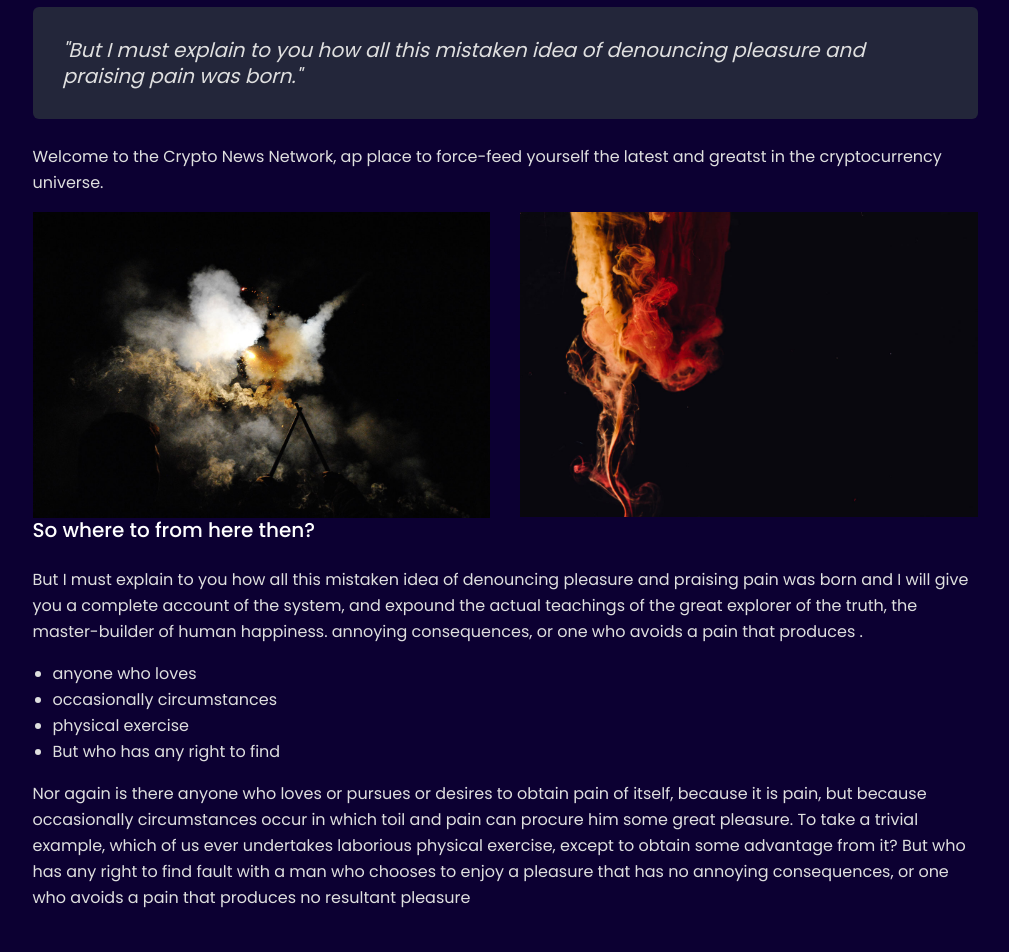
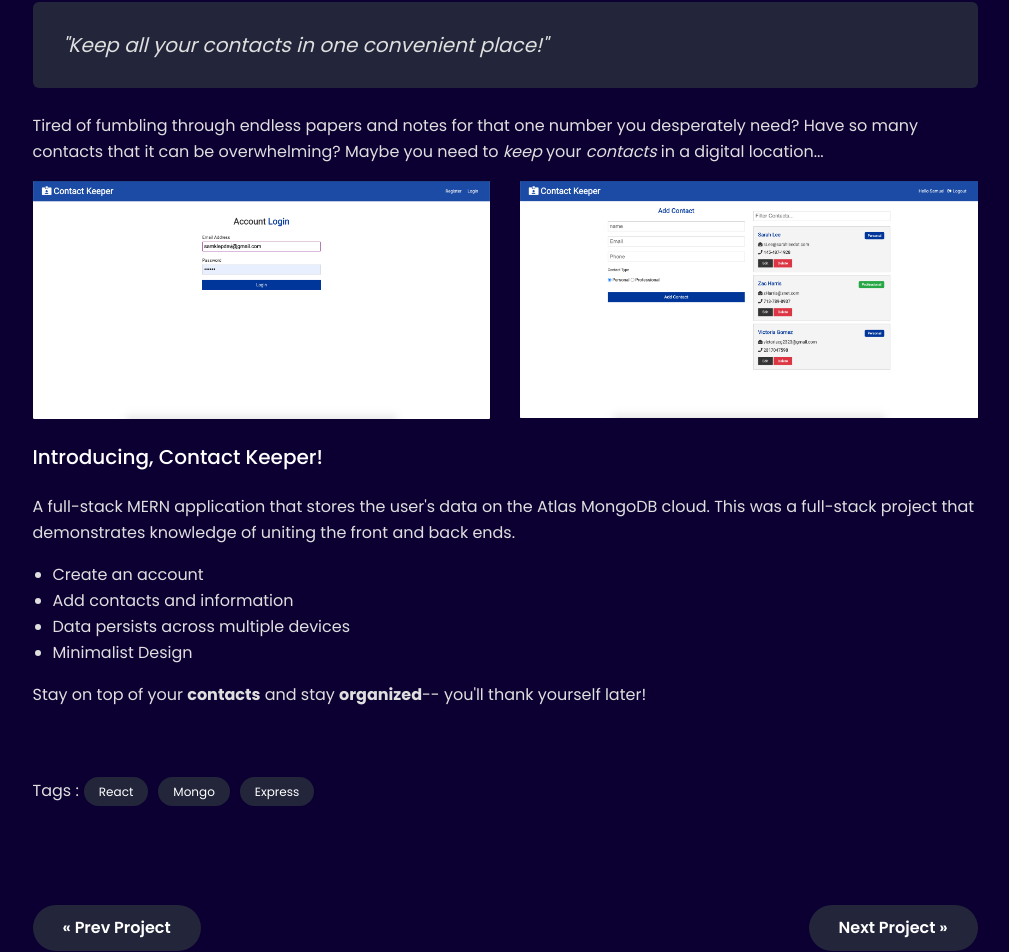
Before and after one commit to SamKlep/react-portfolio, a React (Create React App) app: page /single2 in a window 1280 px wide. Shown: the part 1069-2021 px from the top of the page, without its empty margins (135-1144 px from the left). Built offline with nearby package versions, Linux system fonts and the light colour scheme; the HTML template or start-up script is replaced by a standard one.

Commit message:
Single2 project page completed and links working

```diff
--- a/src/pages/single.js
+++ b/src/pages/single.js
@@ -19,7 +19,7 @@ const PortfolioSingle = () => {
 		                    <img src="assets/images/cryptonews.png" alt="Crypto News Network" />
 							</a>
 							</div>
-		                  <h2>Crypto News Network!</h2>
+		                  <h2>Crypto News Network</h2>
 		                  <blockquote>
 		                    <p>"Your Source For Up to The Minute Crypto Currency and Blockchain News!"</p>
 		                  </blockquote>
--- a/src/pages/single2.js
+++ b/src/pages/single2.js
@@ -15,34 +15,38 @@ const PortfolioSingle2 = () => {
 		              <article>
 		                <div className="entry-content">
 		                  <div className="single-post-image">
-		                    <img src="/assets/images/contactkeeper.png" alt="Crypto News Network" /> </div>
-		                  <p>Have you ever wanted to stay up to date on all the latest crypto news, trends and prices but you are always busy or on the go?. Well now you can with all the latest information all in one convenient spot!</p>
+							  <a href="https://blooming-forest-66299.herokuapp.com/" target="_blank">
+		                    <img src="assets/images/contactkeeper.png" alt="Crypto News Network" />
+							</a>
+							</div>
+		                  <h2>Contact Keeper</h2>
 		                  <blockquote>
-		                    <p>"But I must explain to you how all this mistaken idea of denouncing pleasure and praising pain was born."</p>
+		                    <p>"Keep all your contacts in one convenient place!"</p>
 		                  </blockquote>
-		                  <p>Welcome to the Crypto News Network, ap place to force-feed yourself the latest and greatst in the cryptocurrency universe.</p>
+		                  <p>Tired of fumbling through endless papers and notes for that one number you desperately need? Have so many contacts that it can be overwhelming? Maybe you need to <i>keep</i> your <i>contacts</i> in a digital location...</p>
 		                  <div className="row">
 		                    <div className="col-lg-6">
-		                      <img src="assets/images/blog-2.jpg" alt="Single" />
+		                      <img src="/assets/images/contactLogin.png" alt="Login" />
 		                    </div>
 		                    <div className="col-lg-6">
-		                      <img src="assets/images/blog-3.jpg" alt="Single" />
+		                      <img src="/assets/images/contacts.png" alt="Price Lookup" />
 		                    </div>
 		                  </div>
-		                  <h5>So where to from here then?</h5>
-		                  <p>But I must explain to you how all this mistaken idea of denouncing pleasure and praising pain was born and I will give you a complete account of the system, and expound the actual teachings of the great explorer of the truth, the master-builder of human happiness. annoying consequences, or one who avoids a pain that produces .</p>
-		                  <ul>
-		                    <li>anyone who loves</li>
-		                    <li>occasionally circumstances</li>
-		                    <li>physical exercise</li>
-		                    <li>But who has any right to find</li>
+						  <br />
+		                  <h5>Introducing, Contact Keeper!</h5>
+		                  <p>A full-stack MERN application that stores the user's data on the Atlas MongoDB cloud. This was a full-stack project that demonstrates knowledge of uniting the front and back ends.</p>
+		                   <ul>
+		                    <li>Create an account</li>
+		                    <li>Add contacts and information</li>
+		                    <li>Data persists across multiple devices</li>
+		                    <li>Minimalist Design</li>
 		                  </ul>
-		                  <p>Nor again is there anyone who loves or pursues or desires to obtain pain of itself, because it is pain, but because occasionally circumstances occur in which toil and pain can procure him some great pleasure. To take a trivial example, which of us ever undertakes laborious physical exercise, except to obtain some advantage from it? But who has any right to find fault with a man who chooses to enjoy a pleasure that has no annoying consequences, or one who avoids a pain that produces no resultant pleasure</p>
+		                  <p>Stay on top of your <strong>contacts</strong> and stay <strong>organized</strong>-- you'll thank yourself later!</p>
 		                  <span className="post-tag">
 		                    Tags :
-		                    <a href="#" rel="tag">Crypto</a>
-		                    <a href="#" rel="tag">Django</a>
-		                    <a href="#" rel="tag">API</a>
+		                    <a href="#" rel="tag">React</a>
+		                    <a href="#" rel="tag">Mongo</a>
+		                    <a href="#" rel="tag">Express</a>
 		                  </span>
 		                </div>{/* .entry-content */}
 		              </article>{/* #post-1911 */}
@@ -50,10 +54,10 @@ const PortfolioSingle2 = () => {
 		                <h2 className="screen-reader-text">Post navigation</h2>
 		                <div className="nav-links">
 		                  <div className="nav-previous">
-		                    <Link to="/blog-details" rel="prev">« Prev Post</Link>
+		                    <Link to="/single" rel="prev">« Prev Project</Link>
 		                  </div>
 		                  <div className="nav-next">
-		                    <Link to="/blog-details" rel="next">Next Post »</Link>
+		                    <Link to="/single3" rel="next">Next Project »</Link>
 		                  </div>
 		                </div>
 		              </nav>
```
Also changed, not shown: public/assets/images/contactLogin.png (added), public/assets/images/contacts.png (added).
